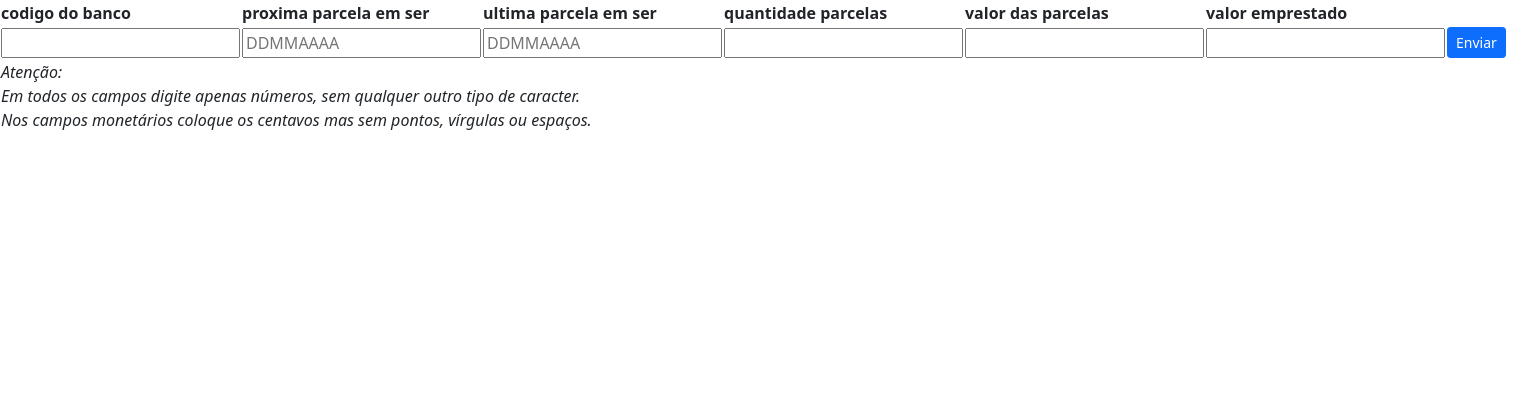
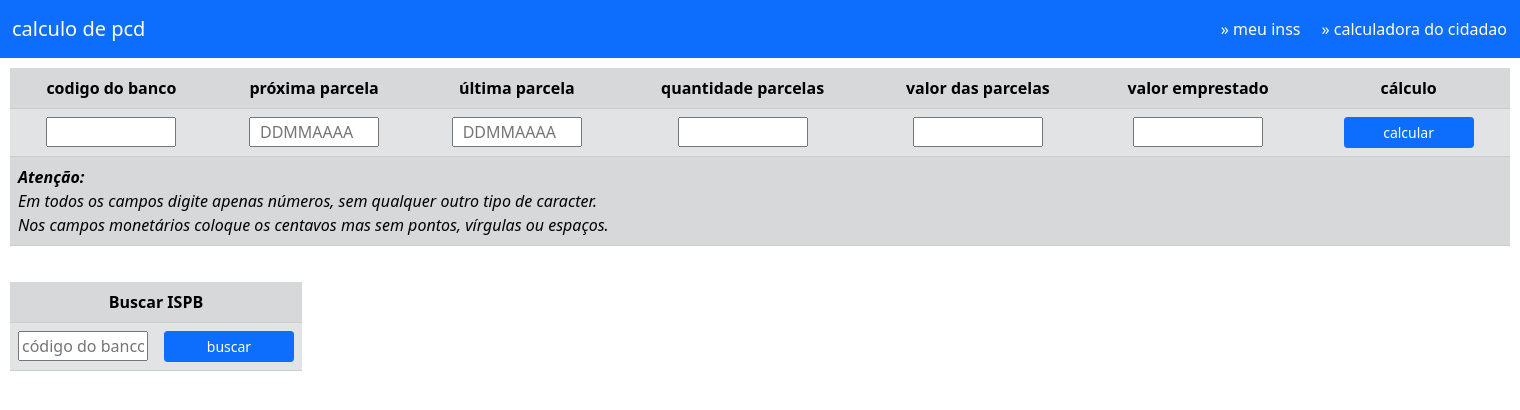
Before and after one commit to rcaliman/pcd, a Flask app: page / in a window 1520 px wide. Shown: the top 410 px of the page. Run offline with Flask 2, Linux system fonts and the light colour scheme.

Commit message:
melhorias diversas no visual, adicao de links e busca individual de ispb

```diff
--- a/app.py
+++ b/app.py
@@ -36,7 +36,7 @@ def busca_ispb(_banco):
         reader = csv.reader(csvfile, delimiter=',')
         for linha in reader:
             if linha[0] == str(int(_banco)):
-                return f'{linha[1]}\t{linha[2]}'
+                return {'ispb':linha[1], 'nome':linha[2]}
 
 
 def formata_valor(_valor):
@@ -57,15 +57,14 @@ def inicio():
 def calculo():
     try:
         banco = request.form.get('banco')
-        data_primeira_parcela = formata_data(request.form.get('data_primeira_parcela'))
+        data_proxima_parcela = formata_data(request.form.get('data_proxima_parcela'))
         data_ultima_parcela = formata_data(request.form.get('data_ultima_parcela'))
         quantidade_de_parcelas = int(request.form.get('quantidade_de_parcelas'))
         valor_da_parcela = formata_valor(request.form.get('valor_da_parcela'))
         valor_emprestado = formata_valor(request.form.get('valor_emprestado'))
 
-        # hoje = formata_data(date.today().strftime('%d%m%Y'))
         taxa_de_juros = rate(quantidade_de_parcelas, -valor_da_parcela, valor_emprestado, 0)
-        meses_em_ser = calcula_meses(data_primeira_parcela, data_ultima_parcela)
+        meses_em_ser = calcula_meses(data_proxima_parcela, data_ultima_parcela)
         saldo_devedor = abs(pv(taxa_de_juros, meses_em_ser, valor_da_parcela,))
 
         return render_template('calculo.html',
@@ -78,5 +77,12 @@ def calculo():
         return 'Desculpe-me mas você provavelmente digitou algum dado incorretamente. Retorne e confira.'
 
 
-app.run(host='0.0.0.0', port=5004)
-#app.run(port=5004, debug=True)
+@app.route('/buscar_ispb', methods=['POST'])
+def buscar_ispb():
+    banco = busca_ispb(request.form.get('codigo_banco'))
+    return render_template('ispb.html',
+        banco=banco)
+
+
+# app.run(host='0.0.0.0', port=5004)
+app.run(port=5004, debug=True)
--- a/templates/base.html
+++ b/templates/base.html
@@ -1,6 +1,8 @@
 <!DOCTYPE html>
 <html lang="pt-br">
+
 <head>
+    <title>calculo de pcd - rcaliman</title>
     <meta charset="UTF-8">
     <meta http-equiv="Content-Type" content="text/html; charset=UTF-8" />
     <link href="https://cdn.jsdelivr.net/npm/bootstrap@5.0.0/dist/css/bootstrap.min.css" rel="stylesheet"
@@ -8,10 +10,75 @@
     <script src="https://cdn.jsdelivr.net/npm/bootstrap@5.0.0/dist/js/bootstrap.bundle.min.js"
         integrity="sha384-p34f1UUtsS3wqzfto5wAAmdvj+osOnFyQFpp4Ua3gs/ZVWx6oOypYoCJhGGScy+8"
         crossorigin="anonymous"></script>
+    <style>
+        .form {
+            padding: 10px 10px;
+        }
+
+        .resultado {
+            padding: 10px 10px;
+        }
+
+        input {
+            width: 130px;
+            text-align: center;
+        }
+
+        .btn {
+            width: 130px;
+        }
+
+        th {
+            text-align: center;
+        }
+
+        .centro {
+            text-align: center;
+        }
+
+        .navbar a {
+            text-decoration: none;
+            color: lightyellow;
+        }
+
+        .navbar a:hover {
+            color: lightskyblue;
+        }
+
+        .table-navbar td {
+            padding-left: 20px;
+        }
+
+        a {
+            text-decoration: none;
+        }
+    </style>
 </head>
-    <body>
+
+<body>
+    <nav class="navbar navbar-expand-lg navbar-primary bg-primary">
+        <div class="container-fluid">
+            <a class="navbar-brand" href="/">calculo de pcd</a>
+
+            <span class="navbar-text">
+                <table class='table-navbar'>
+                    <tr>
+                        <td>
+                            <a href='https://meu.inss.gov.br/' target=#>» meu inss</a>
+                        </td>
+                        <td>
+                            <a href='https://www3.bcb.gov.br/CALCIDADAO/publico/exibirFormFinanciamentoPrestacoesFixas.do?method=exibirFormFinanciamentoPrestacoesFixas'
+                                target=#>» calculadora do cidadao</a>
+                        </td>
+                    </tr>
+                </table>
+            </span>
+        </div>
+        </div>
+    </nav>
     {% block conteudo %}
 
     {% endblock %}
-    </body>
+</body>
+
 </html>
--- a/templates/inicio.html
+++ b/templates/inicio.html
@@ -2,29 +2,32 @@
 
 {% block conteudo %}
 
+<div class='form'>
     <form name="pcd" method="post" action="/calculo">
-    <table border="0">
+        <table class='table table-secondary table-striped'>
             <tr>
                 <th>codigo do banco</th>
-            <th>proxima parcela em ser</th>
-            <th>ultima parcela em ser</th>
+                <th>próxima parcela</th>
+                <th>última parcela</th>
                 <th>quantidade parcelas</th>
                 <th>valor das parcelas</th>
                 <th>valor emprestado</th>
-            <th>&nbsp;</th>
+                <th>cálculo</th>
             </tr>
             <tr>
-            <td><input type="number" name="banco" required></td>
-            <td><input type="number" name="data_primeira_parcela" placeholder="DDMMAAAA" required></td>
-            <td><input type="number" name="data_ultima_parcela" placeholder="DDMMAAAA" required></td>
-            <td><input type="number" name="quantidade_de_parcelas" required></td>
-            <td><input type="number" name="valor_da_parcela" required></td>
-            <td><input type="number" name="valor_emprestado" required></td>
-            <td><button class="btn btn-primary btn-sm">Enviar</button></td>
+                <td class='centro'><input type="number" name="banco" required></td>
+                <td class='centro'><input type="number" name="data_proxima_parcela" placeholder="DDMMAAAA" required></td>
+                <td class='centro'><input type="number" name="data_ultima_parcela" placeholder="DDMMAAAA" required></td>
+                <td class='centro'><input type="number" name="quantidade_de_parcelas" required></td>
+                <td class='centro'><input type="number" name="valor_da_parcela" required></td>
+                <td class='centro'><input type="number" name="valor_emprestado" required></td>
+                <td class='centro'>
+                        <button class="btn btn-primary btn-sm">calcular</button>
+                </td>
             </tr>
             <tr>
                 <td colspan=7>
-                   <em>Atenção:<br>
+                    <em><b>Atenção:</b><br>
                         Em todos os campos digite apenas números, sem qualquer outro tipo de caracter.<br>
                         Nos campos monetários coloque os centavos mas sem pontos, vírgulas ou espaços.
                     </em>
@@ -32,5 +35,24 @@
             </tr>
         </table>
     </form>
+</div>
+
+    <form name="busca_ispb" method="post" action="/buscar_ispb" class='form'>
+        <table class='table table-secondary table-striped d-block'>
+            <tr>
+                <th colspan=2>
+                    Buscar ISPB
+                </th>
+            </tr>
+            <tr>
+                <td>
+                    <input type='text' name='codigo_banco' placeholder="código do banco" required>
+                </td>
+                <td>
+                    <button class='btn btn-primary btn-sm'>buscar</button>
+                </td>
+            </tr>
+        </table>
+    </form>
 
 {% endblock %}
```
Also changed, not shown: templates/calculo.html (+27 -4 lines), templates/ispb.html (added, +21 -0 lines). Lines whose indentation alone changed are shown as unchanged.
